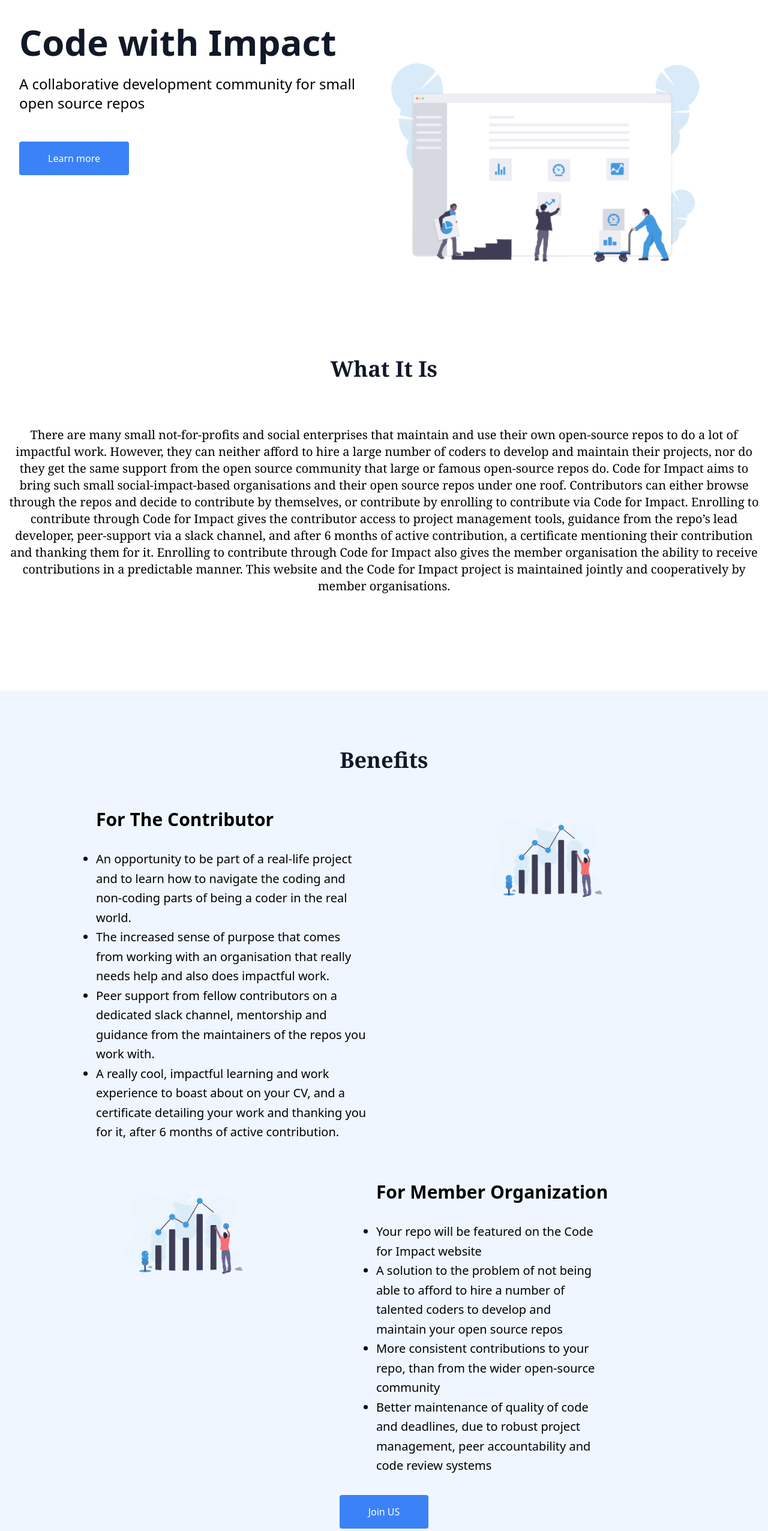
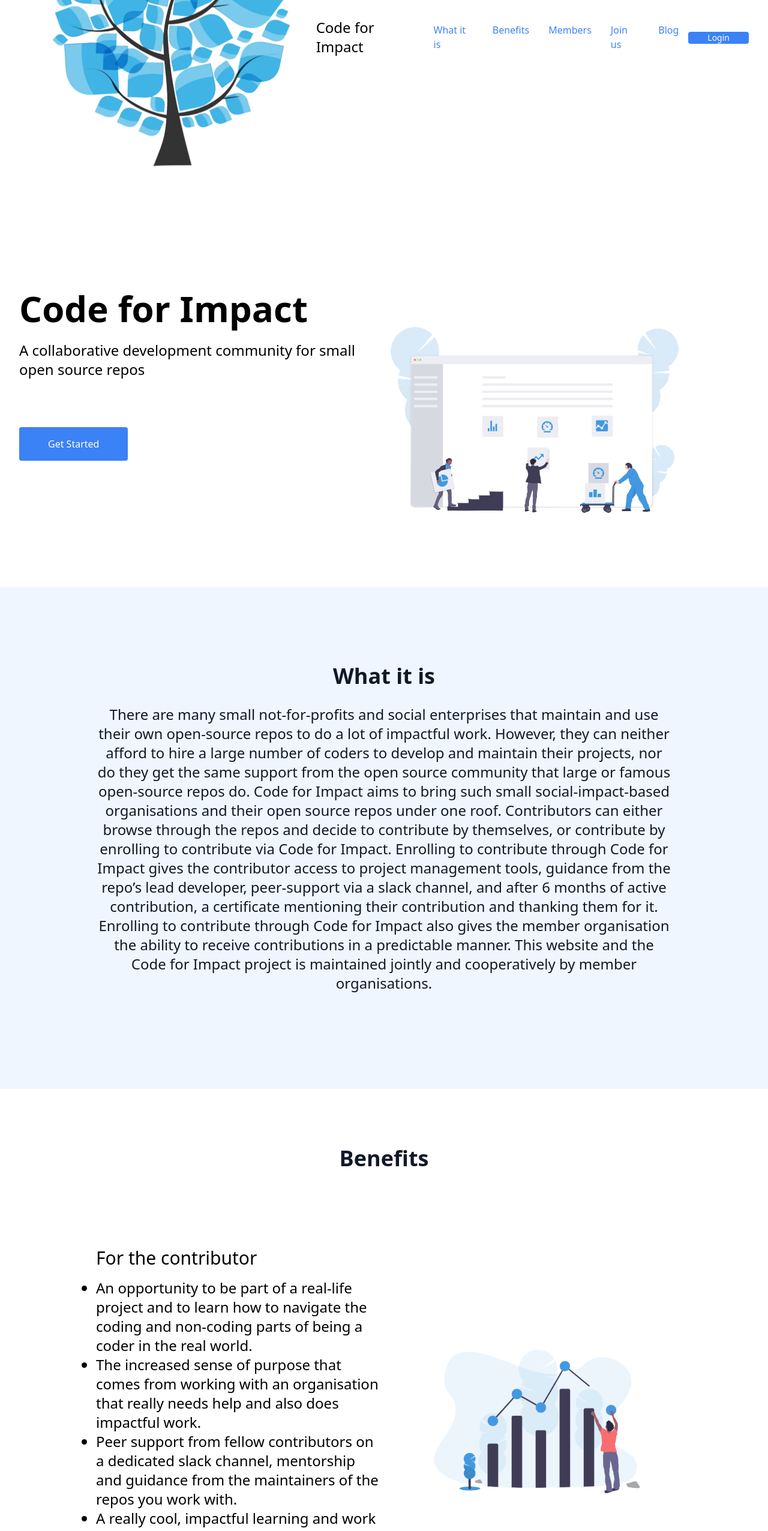
Before and after one commit to JoanKinyanjui/code-for-impact-site, a Gatsby site: page / in a window 1280 px wide. Shown: the part 200-2752 px from the top of the page at 60% size. Built offline with nearby package versions, Linux system fonts and the light colour scheme; Gatsby itself is replaced by a stand-in of ours.

Commit message:
few changes on the design

```diff
--- a/package.json
+++ b/package.json
@@ -20,7 +20,8 @@
     "gatsby-plugin-sharp": "^4.24.0",
     "gatsby-transformer-sharp": "^4.24.0",
     "react": "^18.1.0",
-    "react-dom": "^18.1.0"
+    "react-dom": "^18.1.0",
+    "react-icons": "^4.4.0"
   },
   "devDependencies": {
     "autoprefixer": "^10.4.12",
--- /dev/null
+++ b/src/components/bigSizeNav.js
@@ -0,0 +1,37 @@
+import React from 'react';
+import tree from '../images/tree.png';
+
+
+function BigSizeNav() {
+  return (
+    <div>
+        <header class="sticky top-0 bg-white shadow text-blue-500"><div class="container flex flex-col sm:flex-row justify-between items-center mx-auto py-4 px-8">
+
+<div class="flex items-center text-2xl text-black font-sans">
+    <div class="w-12 mr-3">
+    <img src={tree}/>
+    </div>
+    Code for Impact
+    </div>
+    <div class="flex mt-4 sm:mt-0">
+        <a class="px-4" href="#features">What it is</a>
+        <a class="px-4" href="#services">Benefits</a>
+        <a class="px-4" href="#stats">Members</a>
+        <a class="px-4" href="#testimonials">Join us</a>
+        <a class="px-4" href="#testimonials">Blog</a>
+        </div>
+    <div class="hidden md:block">
+<button type="button" class="
+py-3 px-8
+text-sm
+bg-blue-500
+hover:bg-blue-500
+rounded
+text-white
+">Login</button>
+</div></div></header>
+    </div>
+  )
+}
+
+export default BigSizeNav
--- a/src/components/features.js
+++ b/src/components/features.js
@@ -4,14 +4,16 @@ import tree from '../images/screenshot.png';
 
 const Features = () =>{
 return(
-  <div className=' py-20 lg:pb-40 lg-pt-48 sm:py-24 md:py-32 container mx-auto text-center font-serif leading-none '>
+<div className='bg-blue-50 w-screen'>
+<div className=' py-20 lg:pb-40 lg-pt-48 sm:py-24 md:py-32 container mx-auto text-center leading-none  '>
   <div className='text-center pb-7 font-bold'>
-    <h2 className=' text-3xl lg:text-4xl font-serif text-bold text-gray-900'>What It Is</h2>
+    <h2 className=' text-3xl lg:text-4xl font-sans font-semibold text-gray-900'>What it is</h2>
   </div>
 
-  <div className=' sm:mx-3 mt-12 text-xl mx-8 '>
+  <div className='text-base sm:text-lg lg:text-2xl  font-sans w-full md:w-3/4  text-gray-900 mx-auto '>
+<p className='mx-8 md:mx-0'>
 
-  There are many small not-for-profits and social enterprises that maintain and use their own open-source repos to do a lot of impactful work.
+There are many small not-for-profits and social enterprises that maintain and use their own open-source repos to do a lot of impactful work.
    However, they can neither afford to hire a large number of coders to develop and maintain their projects, nor do they get the same support from the
    open source community that large or famous open-source repos do. Code for Impact aims to bring such small social-impact-based organisations and their
     open source repos under one roof. Contributors can either browse through the repos and decide to contribute by themselves, or contribute by enrolling
@@ -20,9 +22,11 @@ return(
      them for it. Enrolling to contribute through Code for Impact also gives the member organisation the ability to receive contributions in a predictable manner.
       This website and the Code for Impact project is maintained jointly and cooperatively by member organisations.
 
+</p>
 
   </div>
 
+</div>
 </div>
 )
 }
--- a/src/components/footer.js
+++ b/src/components/footer.js
@@ -3,8 +3,8 @@ import '../styles/global.css'
 
 const Footer = () =>{
 return(
-    <div className='w-screen  block md:flex mx-auto h-80 py-24 text-center text-lg'>
-    <ul className='mx-auto w-1/2 md:w-1/3 pb-8 md:p-0'>
+    <div className='w-screen sm:w-3/4  block md:flex mx-auto h-80 py-24 text-center text-lg'>
+            <ul className='mx-auto w-1/2 md:w-1/3 pb-8 md:p-0'>
         <li className='font-semibold text-gray-900'>About Us</li>
         <li className=''>Ridiculus mus mauris vitae ultricies leo integer malesuada nunc.</li>
     </ul>
--- a/src/components/jumbotron.js
+++ b/src/components/jumbotron.js
@@ -13,7 +13,7 @@ const Jumbotron = ()=>{
 // </div>
 // </div>
 //         </div>
-<section class="container mx-auto my-20 py-24 bg-blue-50 rounded-lg text-center"><h3 class="text-4xl xl:text-4xl font-medium">Ready to grow your business?</h3>
+<section class="container mx-auto my-20 py-24 bg-blue-50 rounded-lg text-center"><h3 class="text-2xl sm:text-3xl xl:text-4xl font-medium">Ready to grow your business?</h3>
 <p class="mt-8 text-xl font-light">Quis lectus nulla at volutpat diam ut. Enim lobortis scelerisque fermentum dui faucibus in.</p><p class="mt-8">
 <button type="button" class="
         py-5 px-16 text-lg
--- a/src/components/main.js
+++ b/src/components/main.js
@@ -5,24 +5,28 @@ import '../styles/global.css'
 const Main = () =>{
 return(
 
-
-<div class="pt-20 md:pt-40"><div class="container mx-auto px-8 lg:flex"><div class="text-center lg:text-left lg:w-1/2">
-    <h1 class="text-4xl lg:text-5xl xl:text-6xl font-bold leading-none text-gray-900">Code with Impact</h1>
-    <p class="text-xl lg:text-2xl mt-6 font-light">A collaborative development community for small open source repos</p>
-    <p class="mt-8 md:mt-12"><button type="button" class="
+<div className='pt-20 md:pt-40 pb-24 '>
+    <div className='container mx-auto px-8 lg:flex'>
+    <div className='text-center lg:text-left lg:w-1/2'>
+    <h1 class="text-4xl lg:text-5xl xl:text-6xl font-bold leading-none font-sans">Code for Impact</h1>
+    <p class="text-xl lg:text-2xl mt-6 font-normal font-sans">A collaborative development community for small open source repos</p>
+    <p class="mt-8 md:mt-12 py-8">
+        <button type="button" class="
         py-4 px-12
 
+        bg-primary
+        hover:bg-primary-darker
         bg-blue-500
-        hover:bg-primary-darker
         rounded
-        text-white">Learn more</button></p>
-        {/* <p class="mt-4 text-gray-600">Sed fermentum felis ut cursu</p> */}
-        </div>
-        <div class="lg:w-1/2">
-            <img src={pic2}  className="w-full" alt="image"/>
-       </div>
-       </div>
-       </div>
+        text-white
+    ">Get Started</button></p>
+    </div>
+    <div>
+    <img src={pic2}  className="lg:w-full sm:h-full mx-auto" alt="image"/>
+    </div>
+    </div>
+
+</div>
 
 
 )
--- a/src/components/nav.js
+++ b/src/components/nav.js
@@ -1,57 +1,18 @@
 import * as React from 'react';
+import {useState} from "react";
 import tree from '../images/tree.png';
-import '../styles/global.css'
+import '../styles/global.css';
+import BigSizeNav from './bigSizeNav';
+import SmallSizeNav from './smallSizeNav';
 
-const Nav = () =>{
-return(
-    <header class="sticky top-0 bg-white shadow text-blue-500"><div class="container flex flex-col sm:flex-row justify-between items-center mx-auto py-4 px-8">
-        <div class="flex items-center text-2xl text-black"><div class="w-12 mr-3">
-            <img src={tree}/>
-            </div>Code For Impact</div>
-            <div class="flex mt-4 sm:mt-0">
-                <a class="px-4" href="#features">What it is</a>
-                <a class="px-4" href="#services">Benefits</a>
-                <a class="px-4" href="#stats">Members</a>
-                <a class="px-4" href="#testimonials">Join us</a>
-                <a class="px-4" href="#testimonials">Blog</a>
-                </div>
-            <div class="hidden md:block">
-        <button type="button" class="
-        py-3 px-8
-        text-sm
-        bg-blue-500
-        hover:bg-blue-500
-        rounded
-        text-white
-    ">Login</button>
-    </div></div></header>
-//     <div className='w-screen  block sm:flex shadow-md font-serif fixed bg-white '>
-// <div className='mx-auto sm:w-1/8 h-4 sm:h-fit '>
-// <div className='border-solid mx-auto'>
-//         <img  className='mx-auto sm:w-full h-10 sm:h-20 sm:h-24 md:h-29 lg:h-32 xl:h-34 ' alt='img'  src= {tree} />
-//     </div>
-// </div>
+function Nav(){
+    return(
+<>
 
-//     <div className='flex mx-auto w-screen sm:w-3/4'>
+        { window.innerWidth > 1100 ? <BigSizeNav /> : <SmallSizeNav /> }
 
-//     <div className='text-center text-xs sm:text-sm  md:text-base mx-auto w-screen w-full'>
-//         <ul className='flex flex-row flex space-x-2 sm:space-x-8 list-none text-center justify-center mt-8 sm:mt-10 lg:mt-14'>
-//             <li className=''>Features</li>
-//             <li>Services</li>
-//             <li>Stats</li>
-//             <li>Testimonials</li>
-//         </ul>
-//     </div>
-
-//     <div className='mt-8 sm:mt-10 lg:mt-14 mx-auto sm:mb-0 mb-1 '>
-//     <button class="bg-blue-400 hover:bg-blue-700 hover:text-lg text-xs sm:text:sm md:text-base lg:text-lg text-white  sm:font-bold rounded  px-1 py1 md:px-6 md:py-2"> Login </button>
-
-//     </div>
-
-//     </div>
-//     </div>
-)
+</>
+    )
 }
 
-
 export default Nav;
--- a/src/components/process.js
+++ b/src/components/process.js
@@ -1,60 +1,73 @@
 import * as React from 'react';
 import pic from '../images/screenshot.png';
+import anotherPic from '../images/another.png';
 import '../styles/global.css'
 
 const Process = () =>{
 return(
-    <div className='w-screen  bg-blue-50 py-16 sm:py-24 mx-auto '>
-       <div className='text-center pb-7 font-bold'>
-    <h2 className=' text-3xl lg:text-4xl font-serif text-bold text-gray-900'>Benefits</h2>
+    <div className='w-screen   py-12 sm:py-24 mx-auto '>
+       <div className='text-center pb-4 font-bold'>
+    <h2 className=' text-3xl lg:text-4xl font-sans font-semibold text-gray-900'>Benefits</h2>
   </div>
-  <div className='block md:flex py-8 lg:w-3/4 mx-auto'>
-  <div class=""><h3 class="text-3xl font-semibold leading-tight">For The Contributor</h3>
-  <p class="mt-8 text-xl font-light leading-relaxed w-3/4">
-    <ul>
+  <div className='md:py-8 lg:w-3/4 mx-auto'>
+
+<div id="services" class="py-20">
+  <div class="container mx-auto items-center xl:flex ">
+    <div class="lg:w-full ml-auto ml-8">
+      <div >
+      <h3 class="text-2xl md:text-3xl font-medium leading-tight mx-4 md:mx-0">For the contributor</h3>
+      <p className='text-base sm:text-lg lg:text-2xl pt-4'>
+    <ul className='mx-8 lg:mx-0'>
       <li className='list-disc'>An opportunity to be part of a real-life project and to learn how to navigate the coding and non-coding parts of being a coder in the real world.</li>
       <li className='list-disc'>The increased sense of purpose that comes from working with an organisation that really needs help and also does impactful work.</li>
       <li className='list-disc'>Peer support from fellow contributors on a dedicated slack channel, mentorship and guidance from the maintainers of the repos you work with.</li>
       <li className='list-disc'>A really cool, impactful learning and work experience to boast about on your CV, and a certificate detailing your work and thanking you for it, after 6 months of active contribution.</li>
       </ul>
-      </p>
-    </div>
-
-    <div className='w-full md:w-full '>
-        <img className='items-end md:ml-0 pt-8 lg:pt-1 w-full lg:w-3/4' alt='img' src={pic} />
-    </div>
+    </p>
+      </div>
+      </div>
+      <div class="mt-10 lg:mt-0 w-full lg:w-full undefined">
+        <img  src={pic}/>
+  </div>
+  </div>
   </div>
 
-  <div className='block md:flex flex-row-reverse py-8 lg:w-3/4 mx-auto '>
-  <div className="ml-auto md:ml-24"><h3 class="text-3xl font-semibold leading-tight ">For Member Organization</h3>
-  <p class="mt-8 text-xl font-light leading-relaxed w-3/4">
-   <ul>
+  <div id="services" class="py-12 xl:py-20">
+  <div class="container mx-auto items-center xl:flex xl:flex-row-reverse ">
+    <div class="lg:w-full ml-auto ml-8">
+      <div>
+      <h3 class="text-2xl md:text-3xl font-medium leading-tight mx-4 md:mx-0">For member Organizations</h3>
+      <p className='sm:text-lg text-base lg:text-2xl pt-4'>
+      <ul className='mx-8 lg:mx-0'>
     <li className='list-disc'>Your repo will be featured on the Code for Impact website</li>
     <li className='list-disc'>A solution to the problem of not being able to afford to hire a number of talented coders to develop and maintain your open source repos</li>
     <li className='list-disc'>More consistent contributions to your repo, than from the wider open-source community</li>
     <li className='list-disc'>Better maintenance of quality of code and deadlines, due to robust project management, peer accountability and code review systems  </li>
 
   </ul>
-    </p></div>
+  </p>
+      </div>
+      </div>
+      <div class="mt-10 lg:mt-0 w-full lg:w-full  undefined  ">
+        <img  className='mx-auto' src={anotherPic}/>
+  </div>
+  </div>
+  </div>
 
 
-    <div className='w-full md:w-full lg:w-3/4 mx-auto md:mr-24'>
-      <img className='items-end pt-8 lg:pt-1 w-full md:mx-auto ' alt='img'  src={pic} /></div>
-  </div>
-
- <div className='w-screen'>
+ </div>
+ <div className='w-screen  py-8'>
  <div className='text-center pb-8'>
       <button type="button" class="
         py-4 px-12
-
         bg-blue-500
         hover:bg-primary-darker
         rounded
-        text-white">Join US</button>
+        text-white">Join us</button>
   </div>
 
  </div>
-    </div>
+ </div>
 )
 }
 
--- a/src/components/results.js
+++ b/src/components/results.js
@@ -6,30 +6,30 @@ const Results = () =>{
    const[num,setNum]=React.useState(0);
 
    React.useEffect(() => {
-      num < 101 && setTimeout(() => setNum(num + 1), 200);
+      num < 100 && setTimeout(() => setNum(num + 1), 200);
     }, [num]);
 
 
 return(
     <div className=' py-24 w-full lg:w-3/4 mx-auto'  >
- <ul className='flex flex-row'>
+ <ul className='flex flex-row mx-8 lg:mx-0 flex-wrap'>
     <li className='mx-auto'>
     <div className='text-center'>
-    <p className='font-bold text-blue-500 text-2xl sm:text-5xl md:text-7xl pb-4 '>+ {num} %</p>
+    <p className='font-medium lg:font-bold text-blue-500 text-2xl sm:text-5xl md:text-7xl pb-4 '>+ {num} %</p>
     <p> Stats Information</p>
    </div>
     </li>
 
     <li className='mx-auto'>
     <div className='text-center'>
-    <p className='font-bold text-blue-500 text-2xl sm:text-5xl md:text-7xl pb-4'>+ {num}%</p>
+    <p className='font-medium lg:font-bold text-blue-500 text-2xl sm:text-5xl md:text-7xl pb-4'>+ {num}%</p>
     <p> Stats Information</p>
    </div>
     </li>
 
     <li className='mx-auto'>
     <div className='text-center'>
-    <p className='font-bold text-blue-500 text-2xl sm:text-5xl md:text-7xl pb-4'>+ {num}%</p>
+    <p className='font-medium lg:font-bold text-blue-500 text-2xl sm:text-5xl md:text-7xl pb-4'>+ {num}%</p>
     <p> Stats Information</p>
    </div>
     </li>
--- a/src/components/reviews.js
+++ b/src/components/reviews.js
@@ -7,10 +7,10 @@ import '../styles/global.css'
 const Reviews = () =>{
 return(
     <div className='w-screen  ' >
-<h5 className='text-center font-serif text-2xl text-slate-500 py-2 sm:py-4 md:py-8'>WHAT CUSTOMERS ARE SAYING...</h5>
-<div className='flex flex-wrap text-center py-4 sm:py-8 md:py-16 '>
+<h5 className='text-center font-sans text-2xl text-slate-500 py-2 sm:py-4 md:py-8'>WHAT CUSTOMERS ARE SAYING</h5>
+<div className='flex flex-wrap text-center py-4 sm:py-8 md:py-16 w-3/4 mx-auto'>
     {feedback.map((review,index)=>(
-        <div key={review.id} className="w-80 mx-auto py-8  px-1  max-w-sm rounded overflow-hidden shadow-md  mx-auto text-center py-7">
+        <div key={review.id} className="w-screen md:w-full mx-auto  px-1  max-w-sm rounded overflow-hidden shadow-md md:pb-8  mx-auto text-center py-7">
             <title>{review.title}</title>
             <p>{review.feedback}</p>
         <div className='flex '>
--- /dev/null
+++ b/src/components/smallSizeNav.js
@@ -0,0 +1,33 @@
+import React from 'react';
+import tree from '../images/tree.png';
+import {FaAlignJustify} from 'react-icons/fa'
+
+function SmallSizeNav() {
+
+  return (
+    <div>
+<header class="sticky top-0 bg-white shadow text-blue-500"><div class="container flex flex-col sm:flex-row justify-between items-center mx-auto py-4 px-8">
+<div><FaAlignJustify/></div>
+<div class="flex items-center text-2xl text-black font-sans">
+    <div class="w-12 mr-3">
+    <img src={tree}/>
+    </div>
+    Code for Impact
+    </div>
+
+    <div class="hidden md:block">
+<button type="button" class="
+py-3 px-8
+text-sm
+bg-blue-500
+hover:bg-blue-500
+rounded
+text-white
+">Login</button>
+</div></div></header>
+
+    </div>
+  )
+}
+
+export default SmallSizeNav
```
Also changed, not shown: 1 other file.
